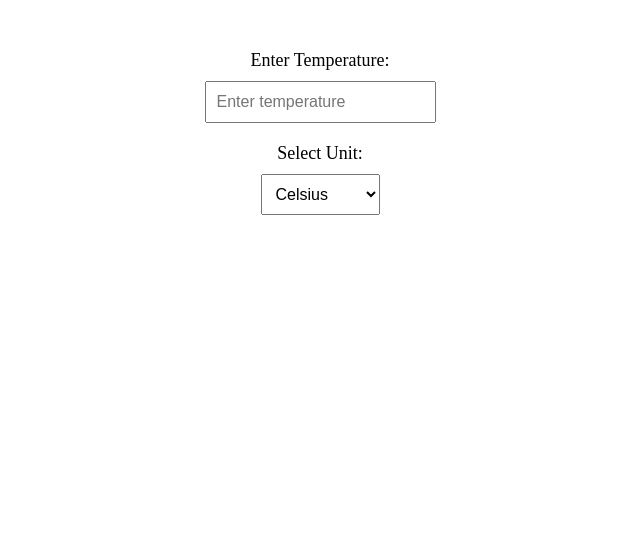
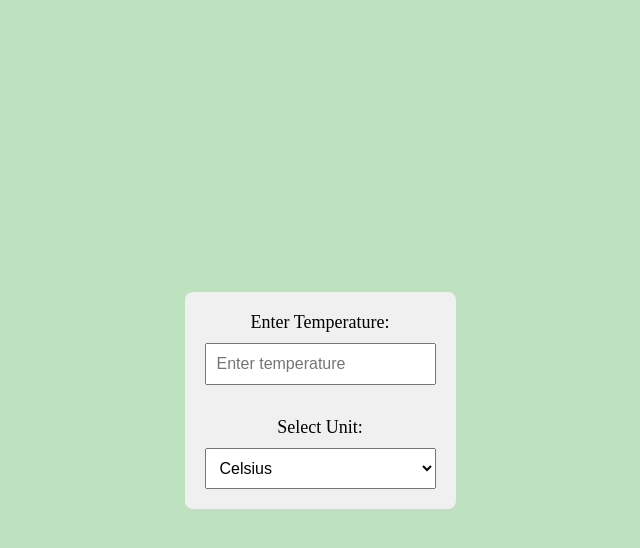
Before and after one commit to mendoncamaria/temperature-conversion, a React (Vite) app: page / in a window 1280 px wide. Shown: the top 548 px of the page, without its empty margins (320-960 px from the left). Built offline with nearby package versions, Linux system fonts and the light colour scheme.

Commit message:
Added bg color

```diff
--- a/src/assets/TempConverter.tsx
+++ b/src/assets/TempConverter.tsx
@@ -5,14 +5,21 @@ const Container = styled.div`
   display: flex;
   flex-direction: column;
   align-items: center;
-  margin-top: 50px;
+  justify-content: center;
+  min-height: 100vh;
+  background-color: #bee1c0;
 `;
 
-const InputContainer = styled.div`
-  display: flex;
-  flex-direction: column;
-  align-items: center;
-  margin-bottom: 20px;
+const TemperatureContainer = styled.div`
+  background-color: #f0f0f0;
+  padding: 20px;
+  border-radius: 8px;
+  text-align: center;
+  height: auto;
+
+  @media (max-width: 600px) {
+    width: 80%;
+  }
 `;
 
 const Label = styled.label`
@@ -39,7 +46,9 @@ function TemperatureConverter() {
   const [temperature, setTemperature] = useState('');
   const [unit, setUnit] = useState('celsius');
 
-  const handleTemperatureChange = (event: React.ChangeEvent<HTMLInputElement>) => {
+  const handleTemperatureChange = (
+    event: React.ChangeEvent<HTMLInputElement>
+  ) => {
     setTemperature(event.target.value);
   };
 
@@ -64,7 +73,9 @@ function TemperatureConverter() {
 
   return (
     <Container>
-      <InputContainer>
+      <TemperatureContainer>
+        <div style={{ display: 'flex', gap: '2rem', flexDirection: 'column' }}>
+          <div style={{ display: 'flex', flexDirection: 'column' }}>
             <Label>Enter Temperature:</Label>
             <Input
               type="number"
@@ -72,15 +83,17 @@ function TemperatureConverter() {
               onChange={handleTemperatureChange}
               placeholder="Enter temperature"
             />
-      </InputContainer>
-      <InputContainer>
+          </div>
+          <div style={{ display: 'flex', flexDirection: 'column' }}>
             <Label>Select Unit:</Label>
             <Select value={unit} onChange={handleUnitChange}>
               <option value="celsius">Celsius</option>
               <option value="fahrenheit">Fahrenheit</option>
             </Select>
-      </InputContainer>
+          </div>
+        </div>
         <Result>{convertTemperature()}</Result>
+      </TemperatureContainer>
     </Container>
   );
 }
```
Also changed, not shown: src/App.css (added). Lines whose indentation alone changed are shown as unchanged.
